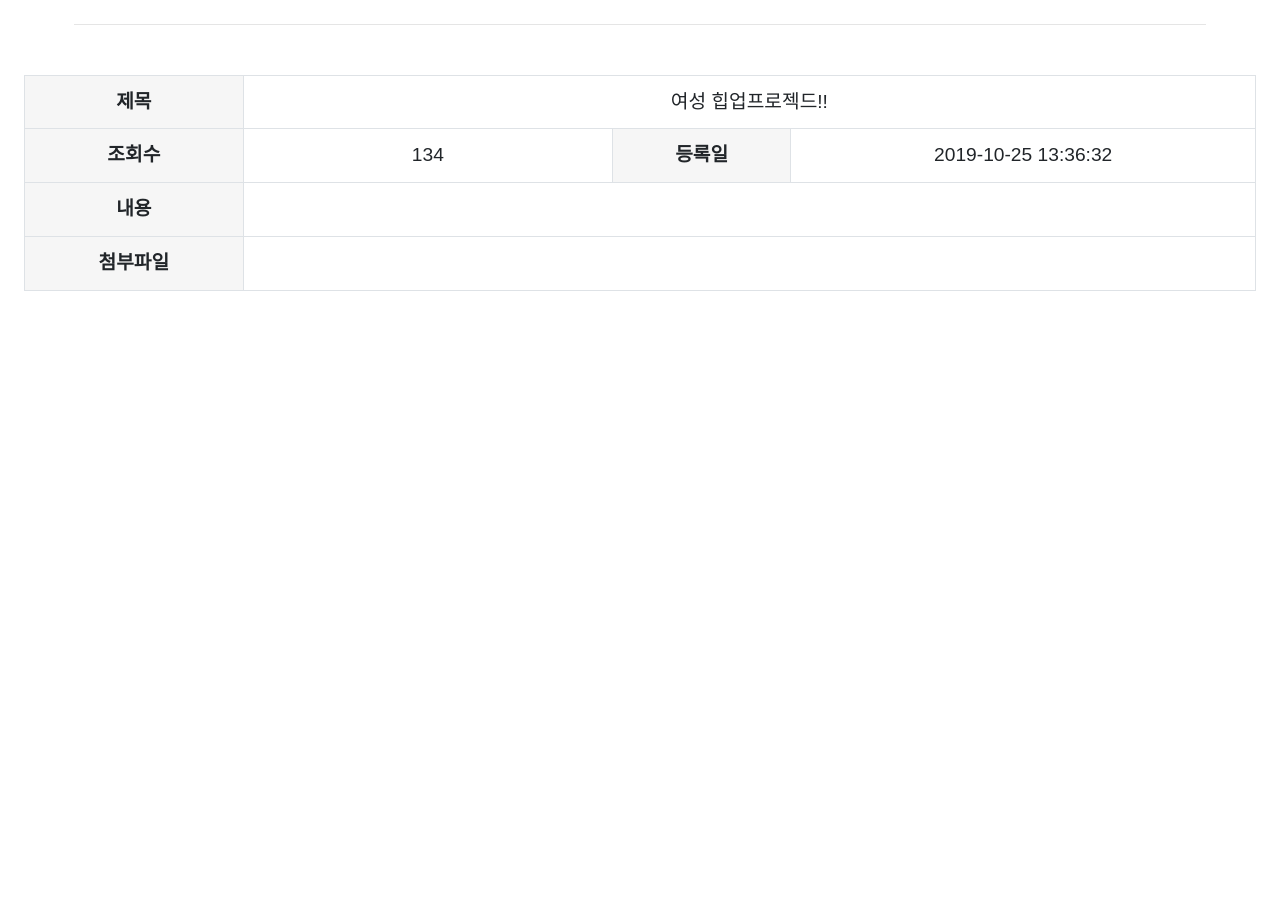
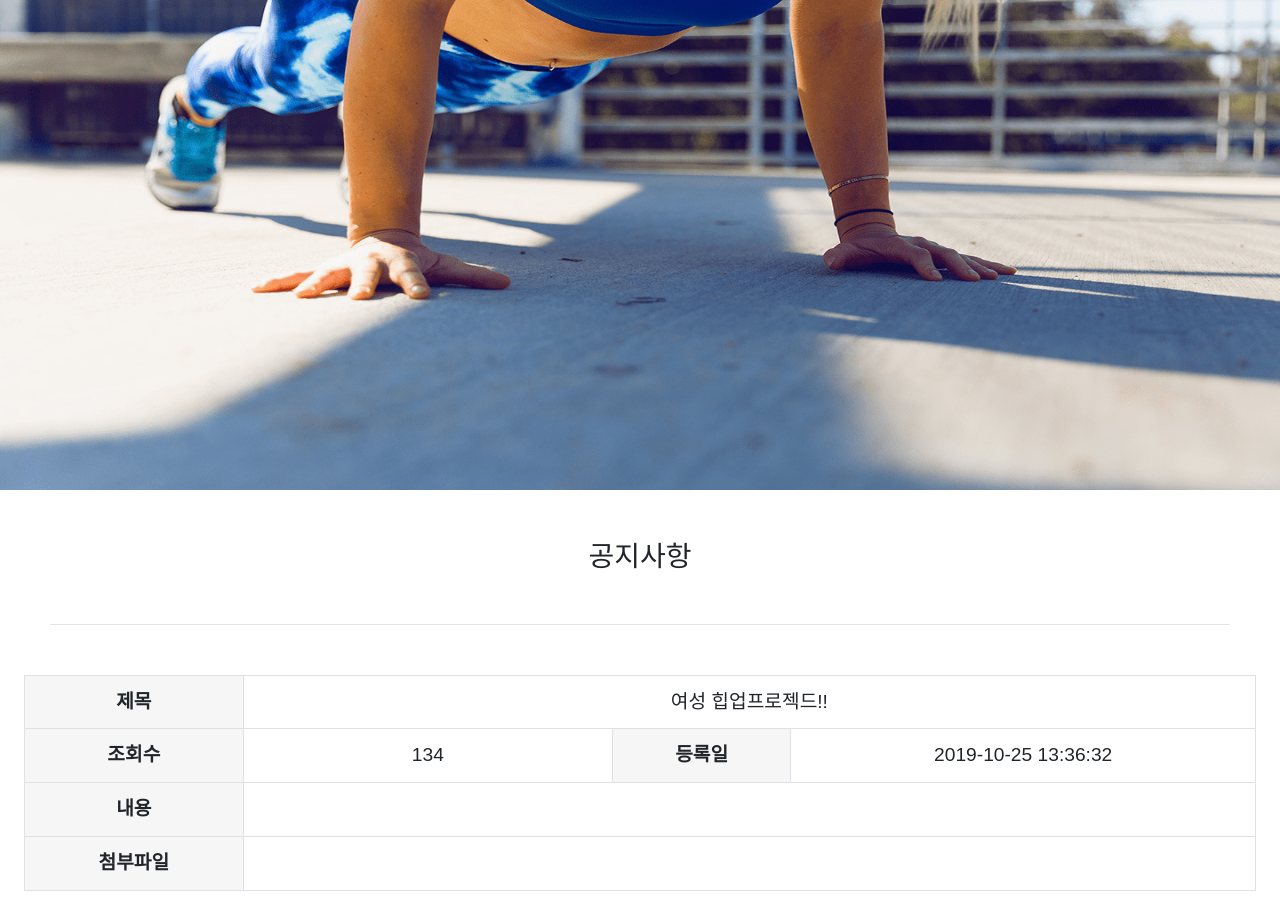
Before and after one commit to rlrlaa123/bodywork-react, a React (Create React App) app: page /notice/1 in a window 1280 px wide. Shown: the part 280-1187 px from the top of the page. Before the commit the page ends 800 px from the top, so only its background shows below. Built offline with nearby package versions, Linux system fonts and the light colour scheme.

Commit message:
Add DashBoardShowForm for NoticeShow Page
DashBoardShowForm is added for detail page for dashboard

```diff
--- a/src/App.js
+++ b/src/App.js
@@ -10,7 +10,7 @@ import Branch from "./views/Branch/Branch";
 import AlliancePage from "./views/AlliancePage/AlliancePage";
 import BeforeAfterPage from "./views/BeforeAfterPage/BeforeAfterPage";
 import NoticePage from "./views/NoticePage/NoticePage";
-import NoticeShow from "./views/NoticeShow/NoticeShow";
+import NoticeShowPage from "./views/NoticeShowPage/NoticeShowPage";
 
 const meta = {
   name: "viewport",
@@ -29,7 +29,7 @@ function App() {
       <Route path="/bodywork/3" component={AlliancePage} />
       <Route path="/bodychallenger/2" component={BeforeAfterPage} />
       <Route path="/notice" exact component={NoticePage} />
-      <Route path="/notice/:noticeId" component={NoticeShow} />
+      <Route path="/notice/:noticeId" component={NoticeShowPage} />
     </div>
   );
 }
--- /dev/null
+++ b/src/components/Dashboard/DashBoardShowForm/DashBoardShowForm.js
@@ -0,0 +1,46 @@
+import React from "react";
+
+import { Table } from "reactstrap";
+import styled from "styled-components";
+
+import store from "../../../store/store";
+
+const StyledTr = styled.tr`
+  cursor: initial;
+`;
+
+const StyledTh = styled.th`
+  background-color: #f6f6f6;
+`;
+
+const DashBoardShowForm = ({ pathname, type }) => {
+  var pageId = parseInt(new RegExp("notice/(.+?)").exec(pathname)[1]) - 1;
+  return (
+    <div>
+      <Table bordered responsive>
+        <tbody>
+          <StyledTr>
+            <StyledTh>제목</StyledTh>
+            <td colSpan="3">{store[type][pageId].title}</td>
+          </StyledTr>
+          <StyledTr>
+            <StyledTh>조회수</StyledTh>
+            <td width="30%">{store[type][pageId].view}</td>
+            <StyledTh>등록일</StyledTh>
+            <td>{store[type][pageId].created_at}</td>
+          </StyledTr>
+          <StyledTr>
+            <StyledTh>내용</StyledTh>
+            <td colSpan="3">{store[type][pageId].content}</td>
+          </StyledTr>
+          <StyledTr>
+            <StyledTh>첨부파일</StyledTh>
+            <td colSpan="3">{}</td>
+          </StyledTr>
+        </tbody>
+      </Table>
+    </div>
+  );
+};
+
+export default DashBoardShowForm;
--- a/src/views/NoticeShow/NoticeShow.css
+++ /dev/null
@@ -1,3 +0,0 @@
-th {
-  background-color: #f6f6f6;
-}
--- a/src/views/NoticeShow/NoticeShow.js
+++ /dev/null
@@ -1,52 +0,0 @@
-import React from "react";
-import Container from "@material-ui/core/Container";
-import styled from "styled-components";
-
-import MenuTitle from "../../components/common/MenuTitle/MenuTitle";
-import { Table } from "reactstrap";
-import "./NoticeShow.css";
-import store from "../../store/store";
-
-const StyledTr = styled.tr`
-  cursor: initial;
-`;
-
-class NoticeShow extends React.Component {
-  render() {
-    var pageId =
-      parseInt(
-        new RegExp("notice/(.+?)").exec(this.props.location.pathname)[1]
-      ) - 1;
-    return (
-      <div>
-        <Container>
-          <MenuTitle title={"공지사항"} />
-          <Table bordered responsive>
-            <tbody>
-              <StyledTr>
-                <th>제목</th>
-                <td colSpan="3">{store["notice"][pageId].title}</td>
-              </StyledTr>
-              <StyledTr>
-                <th>조회수</th>
-                <td width="30%">{store["notice"][pageId].view}</td>
-                <th>등록일</th>
-                <td>{store["notice"][pageId].created_at}</td>
-              </StyledTr>
-              <StyledTr>
-                <th>내용</th>
-                <td colSpan="3">{store["notice"][pageId].content}</td>
-              </StyledTr>
-              <StyledTr>
-                <th>첨부파일</th>
-                <td colSpan="3">{}</td>
-              </StyledTr>
-            </tbody>
-          </Table>
-        </Container>
-      </div>
-    );
-  }
-}
-
-export default NoticeShow;
--- /dev/null
+++ b/src/views/NoticeShowPage/NoticeShowPage.js
@@ -0,0 +1,14 @@
+import React from "react";
+import PageTemplate from "../../components/common/PageTemplate/PageTemplate";
+import DashBoardShowForm from "../../components/Dashboard/DashBoardShowForm/DashBoardShowForm";
+import banner from "../../assets/banner2.png";
+
+const NoticeShowPage = (props) => {
+  return (
+    <PageTemplate title="공지사항" image={banner} type="dashboard">
+      <DashBoardShowForm pathname={props.location.pathname} type="notice" />
+    </PageTemplate>
+  );
+};
+
+export default NoticeShowPage;
```
